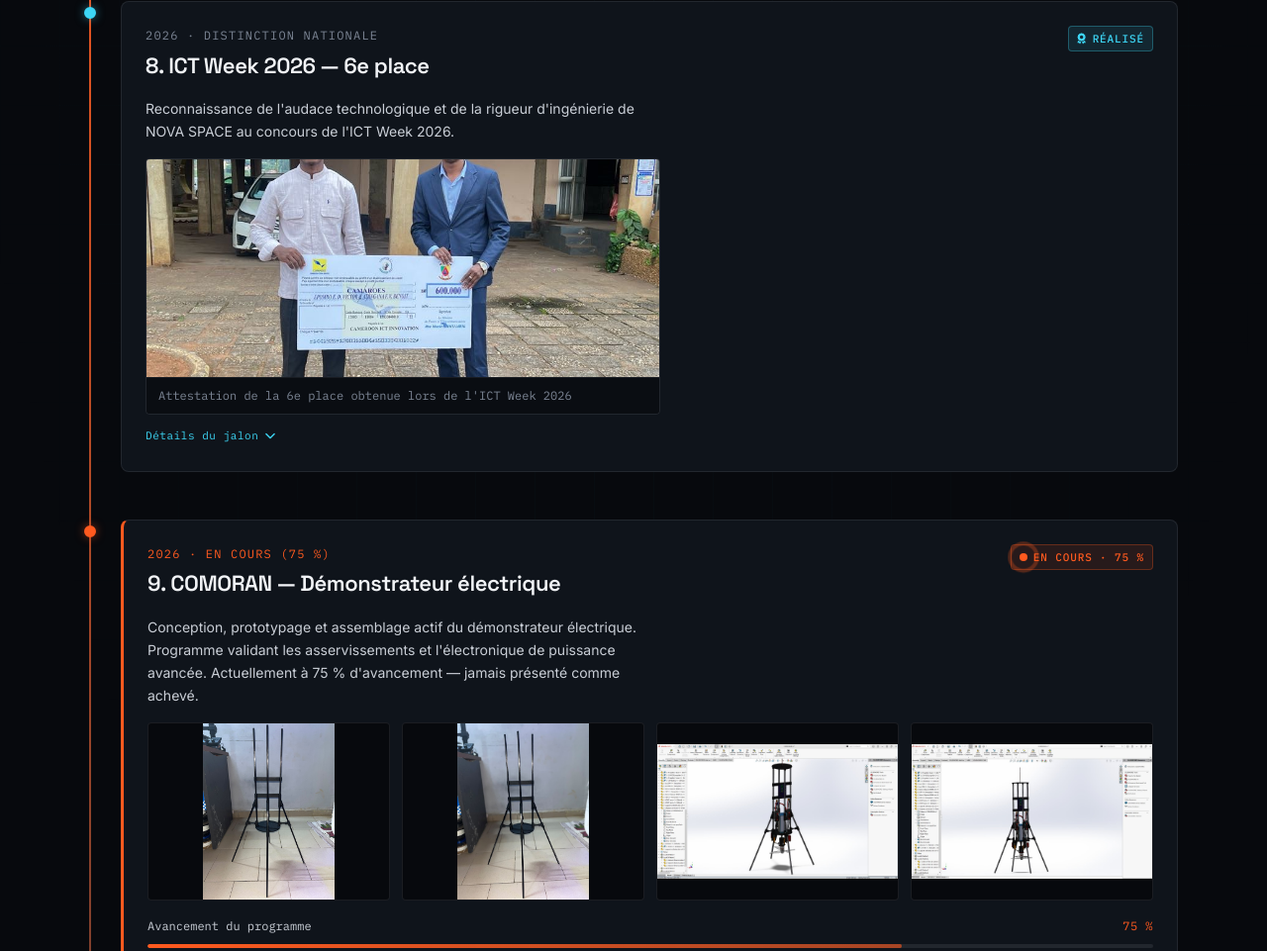
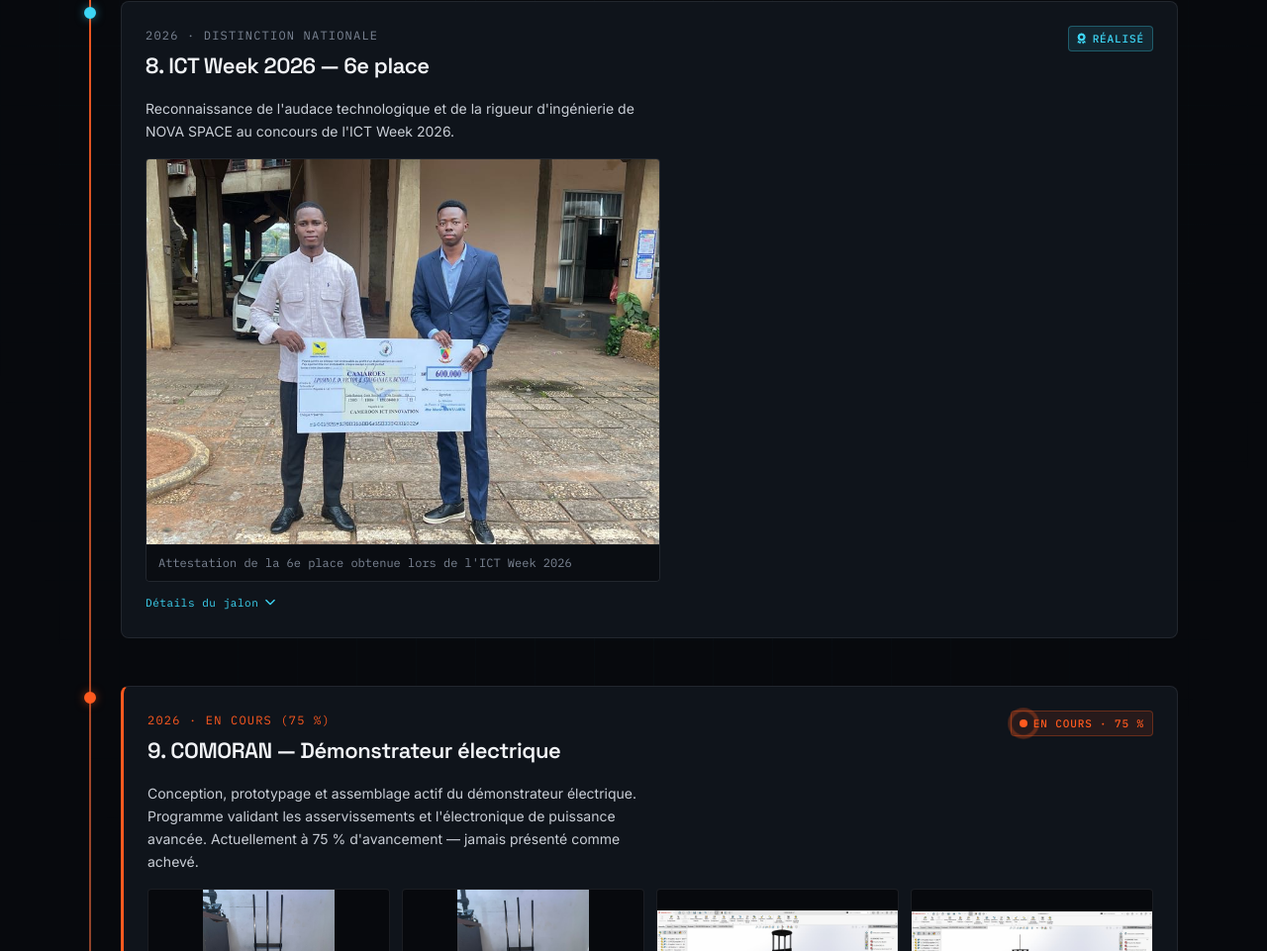
Before and after one commit to TheKryptonium/NOVASPACE, a plain HTML site: page fr/parcours.html in a window 1280 px wide. Shown: the part 3990-4951 px from the top of the page at 99% size. Drawn offline with nearby package versions, Linux system fonts and the light colour scheme; animation ran at ten frames a second.

Commit message:
Stylish fixing

```diff
--- a/fr/parcours.html
+++ b/fr/parcours.html
@@ -119,6 +119,15 @@
       max-height: 420px;
       margin-inline: auto;
       object-fit: contain;
+    }
+    .timeline-media--uncropped img {
+      width: auto;
+      height: auto;
+      max-width: 100%;
+      max-height: 420px;
+      margin-inline: auto;
+      object-fit: contain;
+      display: block;
     }
     .timeline-gallery {
       display: grid;
@@ -479,8 +488,8 @@
                 <span class="timeline-badge-status badge-done"><i class="fas fa-award"></i> Réalisé</span>
               </div>
               <p class="timeline-desc">Reconnaissance de l'audace technologique et de la rigueur d'ingénierie de NOVA SPACE au concours de l'ICT Week 2026.</p>
-              <div class="timeline-media">
-                <img src="../assets/Prize ICT Week 2026_6th place.jpeg" alt="Prix ICT Week 2026" loading="lazy">
+              <div class="timeline-media timeline-media--uncropped">
+                <img src="../assets/Prize ICT Week 2026_6th place.jpeg" alt="Les cofondateurs de NOVA SPACE avec le prix de la 6e place à l'ICT Week 2026" loading="lazy">
                 <div class="timeline-media-caption">Attestation de la 6e place obtenue lors de l'ICT Week 2026</div>
               </div>
               <div class="timeline-toggle-hint">
```
Also changed, not shown: en/journey.html (+10 -1 lines), nova.js (deleted).
